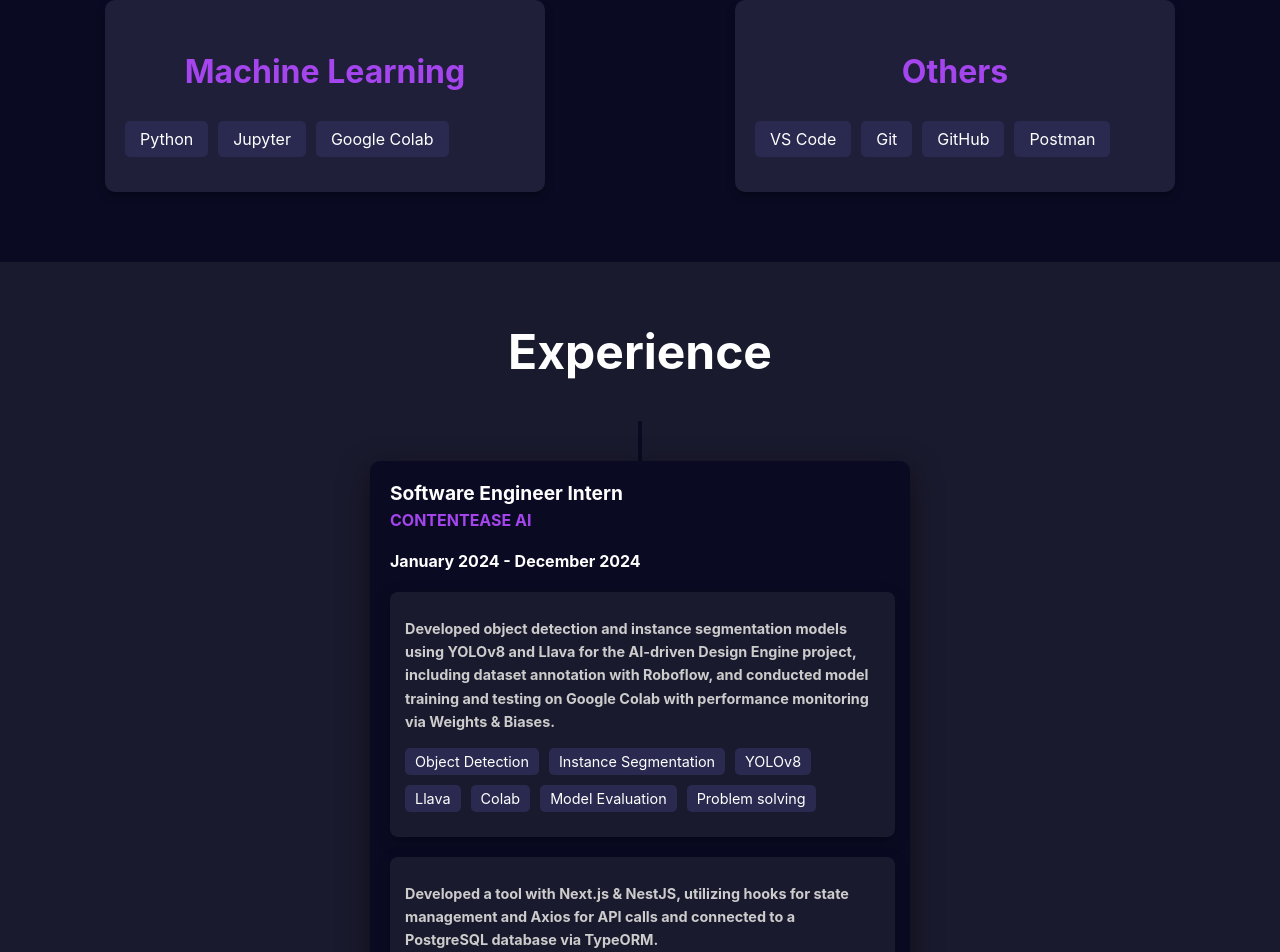
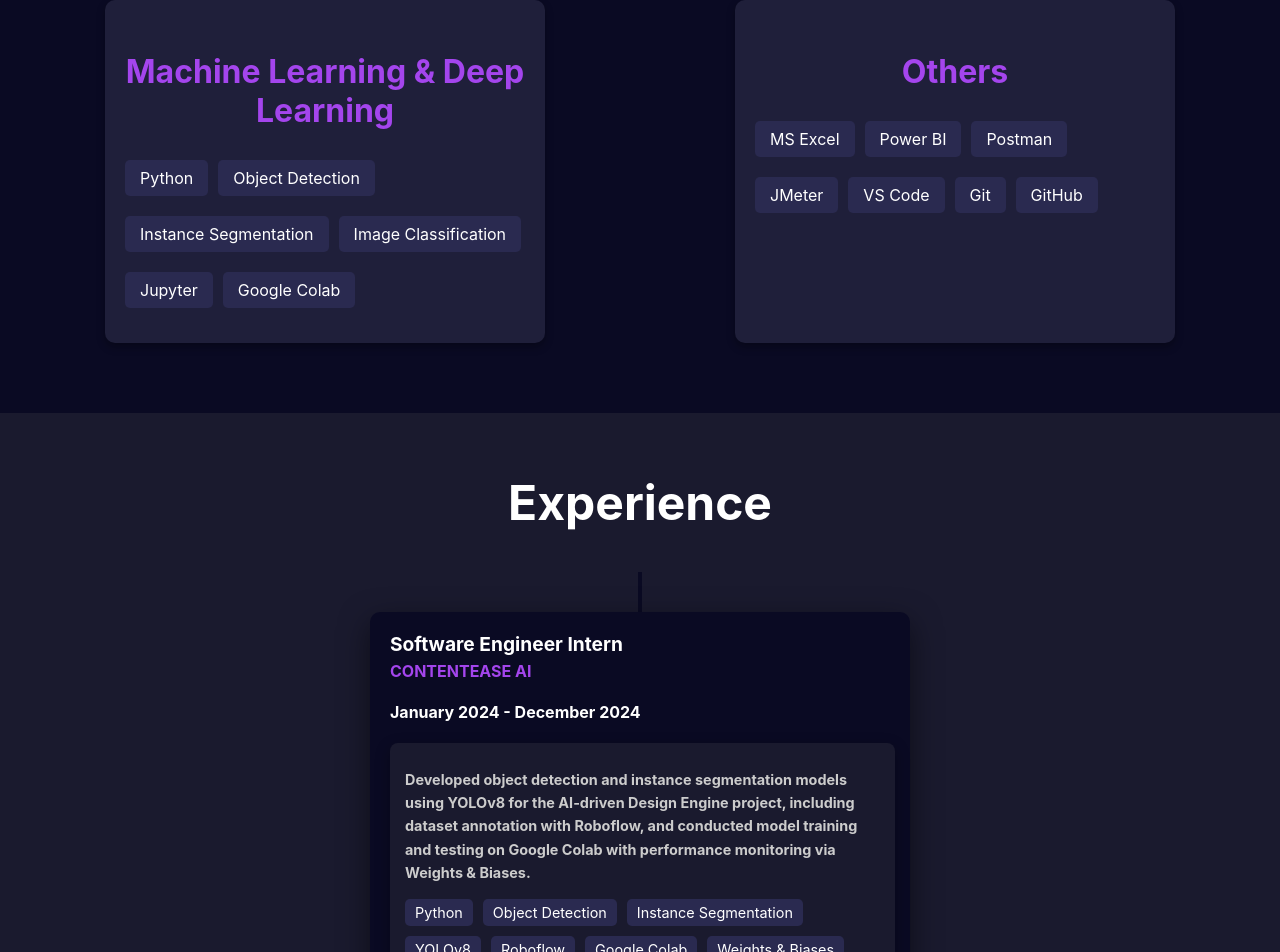
Before and after one commit to Kavyashreekl02/Portfolio, a React (Create React App) app: page / in a window 1280 px wide. Shown: the part 1170-2122 px from the top of the page. Built offline with nearby package versions, Linux system fonts and the light colour scheme.

Commit message:
Updated Skills

```diff
--- a/src/components/Experience/Experience.js
+++ b/src/components/Experience/Experience.js
@@ -35,16 +35,18 @@ const Experience = () => {
             </InnerExperienceCardTitle>
 
               <ExperienceDetails>
-              Developed object detection and instance segmentation models using YOLOv8 and Llava for the AI-driven Design Engine project, including dataset annotation with Roboflow, and conducted model training and testing on Google Colab with performance monitoring via Weights & Biases.
+              Developed object detection and instance segmentation models using YOLOv8 for the AI-driven Design Engine project, including dataset annotation with Roboflow, and conducted model training and testing on Google Colab with performance monitoring via Weights & Biases.
               </ExperienceDetails>
               <SkillsContainer>
+                <SkillItem>Python</SkillItem>
                 <SkillItem>Object Detection</SkillItem>
                 <SkillItem>Instance Segmentation</SkillItem>
                 <SkillItem>YOLOv8</SkillItem>
-                <SkillItem>Llava</SkillItem>
-                <SkillItem>Colab</SkillItem>
-                <SkillItem>Model Evaluation</SkillItem>
-                <SkillItem>Problem solving</SkillItem>
+                <SkillItem>Roboflow</SkillItem>
+                <SkillItem>Google Colab</SkillItem>
+                <SkillItem>Weights & Biases</SkillItem>
+                <SkillItem>Model Evaluation & Optimization</SkillItem>
+                <SkillItem>Performance Testing</SkillItem>
               </SkillsContainer>
             </InnerExperienceCard>
 
--- a/src/components/Skills/Skills.js
+++ b/src/components/Skills/Skills.js
@@ -18,6 +18,8 @@ const Skills = () => {
             <SkillItem>JavaScript</SkillItem>
             <SkillItem>React JS</SkillItem>
             <SkillItem>Next JS</SkillItem>
+            <SkillItem>Streamlit</SkillItem>
+            <SkillItem>Flask</SkillItem>
           </SkillList>
         </SkillCard>
 
@@ -28,6 +30,7 @@ const Skills = () => {
             <SkillItem>Node JS</SkillItem>
             <SkillItem>Express JS</SkillItem>
             <SkillItem>Python</SkillItem>
+            <SkillItem>SQL</SkillItem>
             <SkillItem>MySQL</SkillItem>
             <SkillItem>PostgreSQL</SkillItem>
             <SkillItem>Mongo DB</SkillItem>
@@ -36,9 +39,12 @@ const Skills = () => {
 
         {/* Machine Learning Skills */}
         <SkillCard>
-          <SkillCategoryTitle>Machine Learning</SkillCategoryTitle>
+          <SkillCategoryTitle>Machine Learning & Deep Learning</SkillCategoryTitle>
           <SkillList>
             <SkillItem>Python</SkillItem>
+            <SkillItem>Object Detection</SkillItem>
+            <SkillItem>Instance Segmentation</SkillItem>
+            <SkillItem>Image Classification</SkillItem>
             <SkillItem>Jupyter</SkillItem>
             <SkillItem>Google Colab</SkillItem>
           </SkillList>
@@ -48,10 +54,13 @@ const Skills = () => {
         <SkillCard>
           <SkillCategoryTitle>Others</SkillCategoryTitle>
           <SkillList>
+            <SkillItem>MS Excel</SkillItem>
+            <SkillItem>Power BI</SkillItem>
+            <SkillItem>Postman</SkillItem>
+            <SkillItem>JMeter</SkillItem>
             <SkillItem>VS Code</SkillItem>
             <SkillItem>Git</SkillItem>
             <SkillItem>GitHub</SkillItem>
-            <SkillItem>Postman</SkillItem>
           </SkillList>
         </SkillCard>
       </SkillWrapper>
```
